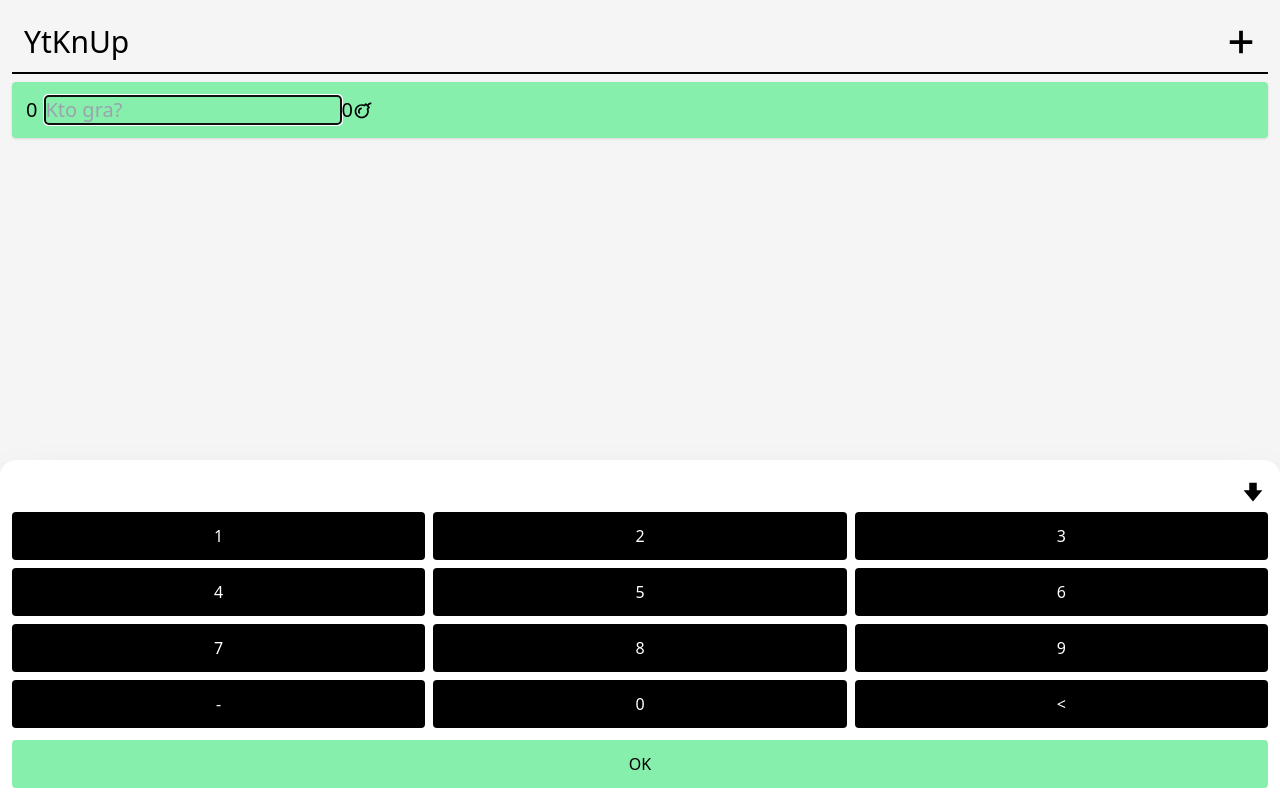
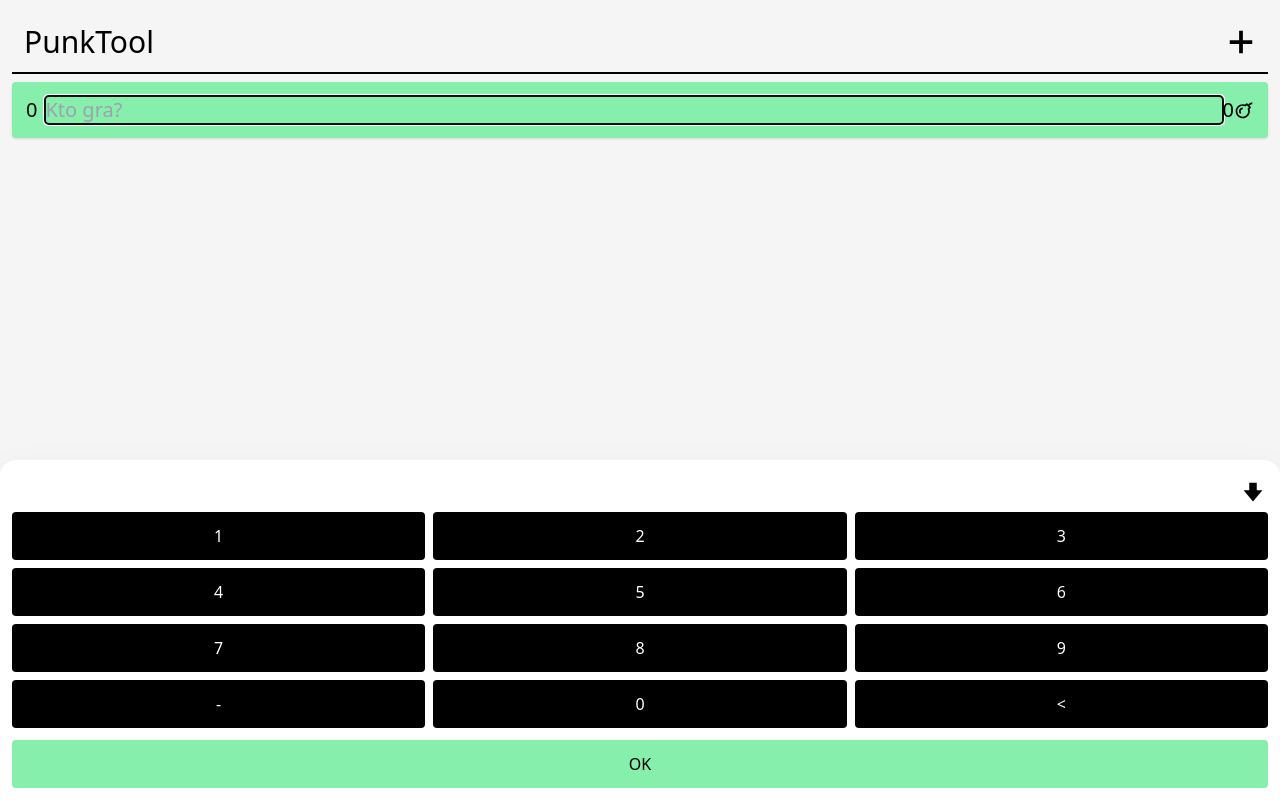
Before and after one commit to Dzban-Diego/punkTool, a Next.js app: page / in a window 1280 px wide. Both pictures are taken after a click on the button 1241 px from the left and 42 px from the top of the page. Built offline with nearby package versions, Linux system fonts and the light colour scheme.

Commit message:
Poprawienie lini

```diff
--- a/src/components/Player.tsx
+++ b/src/components/Player.tsx
@@ -12,7 +12,6 @@ type Props = {
 
 type Ref = HTMLInputElement;
 
-// eslint-disable-next-line react/display-name
 export const Player = forwardRef<Ref, Props>(
   ({ player, setPlayer, selected, selectNextPlayer }, ref) => {
     function handlePlayerNameChange(e: React.ChangeEvent<HTMLInputElement>) {
@@ -34,7 +33,7 @@ export const Player = forwardRef<Ref, Props>(
         <input
           ref={ref}
           placeholder="Kto gra?"
-          className={`ml-2 rounded ${selected ? "bg-primary" : "bg-white"}`}
+          className={`ml-2 rounded flex-grow ${selected ? "bg-primary" : "bg-white"}`}
           value={player.name}
           onChange={handlePlayerNameChange}
         />
@@ -46,3 +45,4 @@ export const Player = forwardRef<Ref, Props>(
     );
   }
 );
+Player.displayName = "Player";
--- a/src/pages/index.tsx
+++ b/src/pages/index.tsx
@@ -100,7 +100,7 @@ const Home: NextPage = () => {
   return (
     <>
       <Head>
-        <title>YtKnUp</title>
+        <title>PunkTool</title>
         <meta
           name="description"
           content="App for counting points in 1000 card game"
@@ -114,7 +114,7 @@ const Home: NextPage = () => {
               "mx-3 flex w-full justify-between border-b-2 border-b-black p-3 align-middle text-3xl"
             }
           >
-            YtKnUp
+            PunkTool
             <button onClick={addPlayer}>
               <GoPlus />
             </button>
--- a/src/styles/globals.css
+++ b/src/styles/globals.css
@@ -5,3 +5,7 @@
 body {
 	@apply bg-background;
 }
+
+input {
+	min-width: 0;
+}
```
